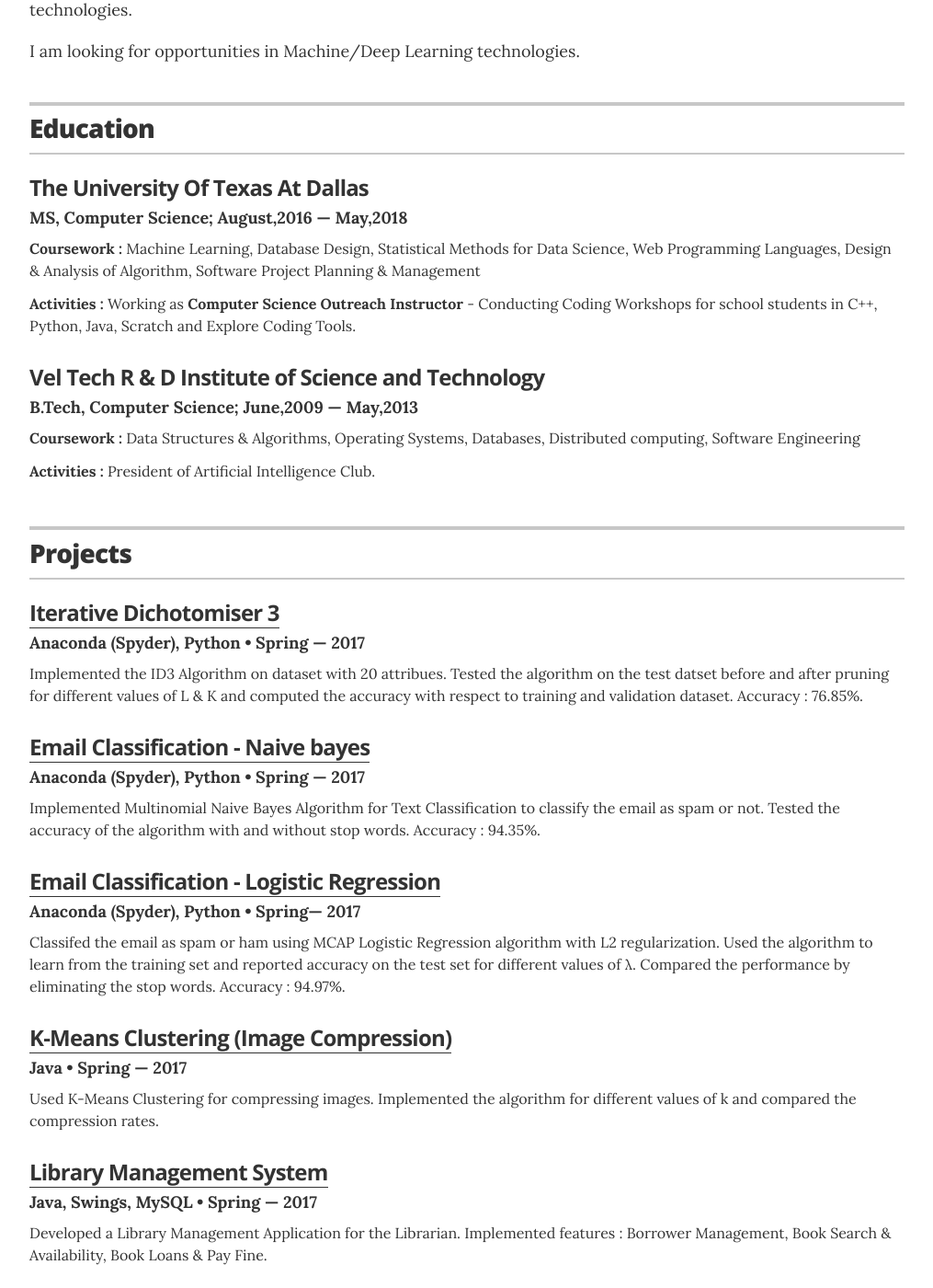
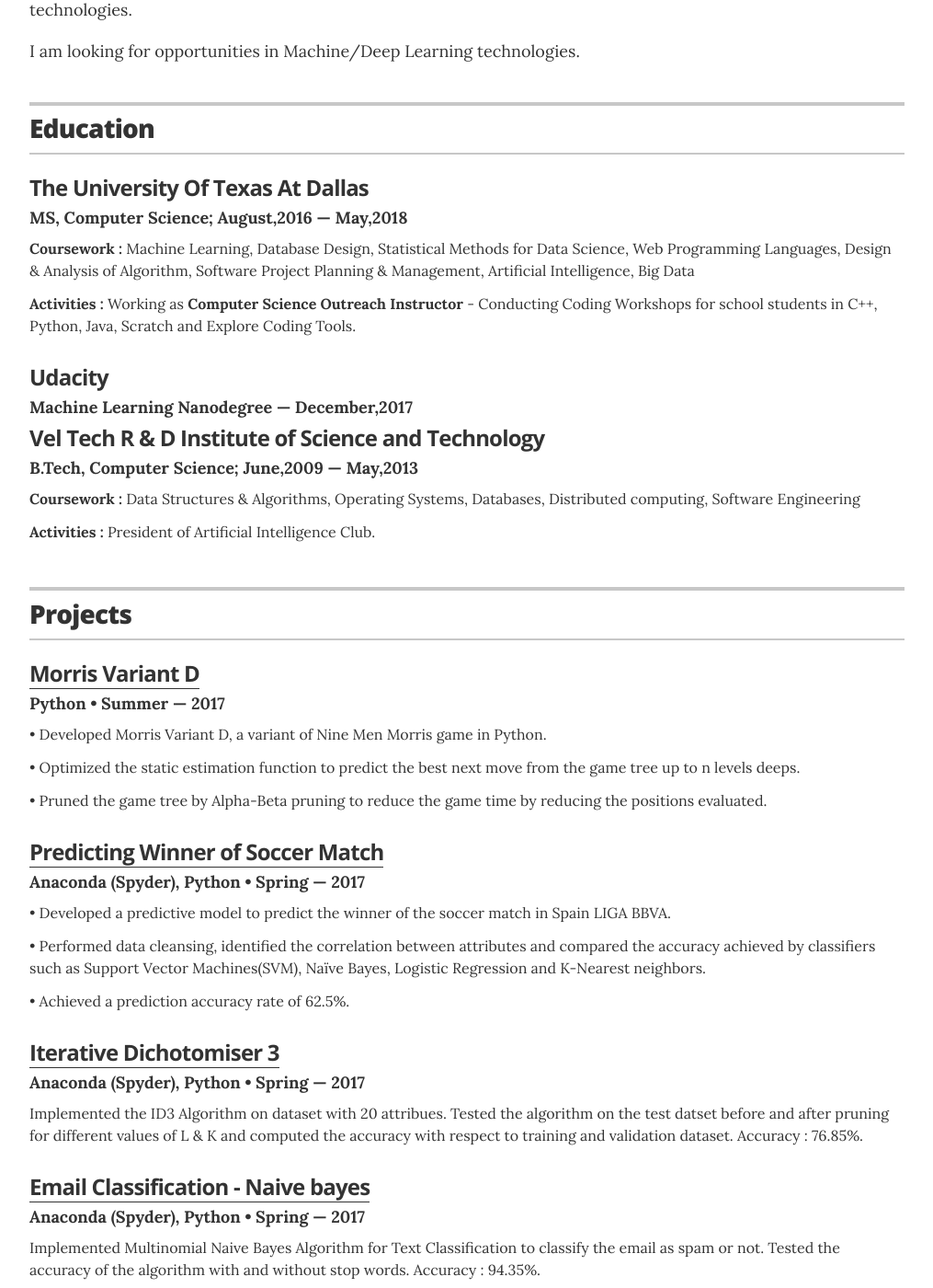
Before and after one commit to mohanakrishnavh/mohanakrishnavh.github.io, a Jekyll site: the page index.html, which Jekyll copies as it is, in a window 1280 px wide and 1400 px high, scrolled down 428 px. Shown: the whole window at 92% size, without its empty margins (132-1147 px from the left). Built offline with Jekyll 4.4.1, drawn with Linux system fonts in a browser that asks for light colours; some of the changed text lies outside the part shown.

Commit message:
Update index.html

```diff
--- a/index.html
+++ b/index.html
@@ -124,9 +124,14 @@
           <h4 class="resume-item-details" itemprop="description">MS, Computer Science; August,2016 &mdash; May,2018</h4>
 
 
-       <p class="resume-item-copy"><b>Coursework :</b> Machine Learning, Database Design, Statistical Methods for Data Science, Web Programming Languages, Design & Analysis of Algorithm, Software Project Planning & Management</p>
+       <p class="resume-item-copy"><b>Coursework :</b> Machine Learning, Database Design, Statistical Methods for Data Science, Web Programming Languages, Design & Analysis of Algorithm, Software Project Planning & Management, Artificial Intelligence, Big Data</p>
 	     <p class="resume-item-copy"><b>Activities :</b> Working as <b>Computer Science Outreach Instructor</b> - Conducting Coding Workshops for school students in C++, Python, Java, Scratch and Explore Coding Tools.</p>
 	      </div>
+
+        <div class="resume-item" itemscope itemprop="alumniOf" itemtype="http://schema.org/CollegeOrUniversity">
+          <h3 class="resume-item-title" itemprop="name">Udacity</h3>
+          <h4 class="resume-item-details" itemprop="description">Machine Learning Nanodegree &mdash; December,2017</h4>
+
 
 		<div class="resume-item" itemscope itemprop="alumniOf" itemtype="http://schema.org/CollegeOrUniversity">
           <h3 class="resume-item-title" itemprop="name">Vel Tech R & D Institute of Science and Technology</h3>
@@ -148,6 +153,23 @@
         <header class="section-header">
           <h2>Projects</h2>
         </header>
+
+        <div class="resume-item">
+          <h3 class="resume-item-title"><a href="https://github.com/mohanakrishnavh/Morris-Variant-D">Morris Variant D</a></h3>
+          <h4 class="resume-item-details"> Python &bull; Summer &mdash; 2017</h4>
+          <p class="resume-item-copy"> • Developed Morris Variant D, a variant of Nine Men Morris game in Python. </p>
+          <p class="resume-item-copy"> • Optimized the static estimation function to predict the best next move from the game tree up to n levels deeps. </p>
+          <p class="resume-item-copy"> • Pruned the game tree by Alpha-Beta pruning to reduce the game time by reducing the positions evaluated. </p>
+
+        </div>
+
+        <div class="resume-item">
+          <h3 class="resume-item-title"><a href="https://github.com/mohanakrishnavh/Soccer-Match-Prediction">Predicting Winner of Soccer Match</a></h3>
+          <h4 class="resume-item-details">Anaconda (Spyder), Python   &bull; Spring &mdash; 2017</h4>
+          <p class="resume-item-copy"> • Developed a predictive model to predict the winner of the soccer match in Spain LIGA BBVA. </p>
+          <p class="resume-item-copy"> • Performed data cleansing, identified the correlation between attributes and compared the accuracy achieved by classifiers such as Support Vector Machines(SVM), Naïve Bayes, Logistic Regression and K-Nearest neighbors. </p>
+          <p class="resume-item-copy"> • Achieved a prediction accuracy rate of 62.5%. </p>
+       </div>
 
         <div class="resume-item">
           <h3 class="resume-item-title"><a href="https://github.com/mohanakrishnavh/ID3">Iterative Dichotomiser 3</a></h3>
@@ -187,15 +209,6 @@
         </div>
 
 
-		 <div class="resume-item">
-          <h3 class="resume-item-title"><a href="https://github.com/mohanakrishnavh/AuctionSoftware-Andorid-App">Auction Software - Android App</a></h3>
-          <h4 class="resume-item-details"> Android, SQLite &bull; Spring &mdash; 2017</h4>
-          <p class="resume-item-copy">  Developed an Android App for an Auction System. Implemented features : Buyer/Seller Registration, Login, Homepage, Product Insertion/Deletion.
-
-</p>
-        </div>
-
-
 		  <div class="resume-item">
           <h3 class="resume-item-title"><a href="https://github.com/mohanakrishnavh/BiddingWebApplication">Bidding Web Application</a></h3>
           <h4 class="resume-item-details">Java, JSP, MySQL, Bootstrap, Hibernate, oAuth, RESTful Web Services   &bull; Fall &mdash; 2016</h4>
@@ -217,13 +230,7 @@
 
 </p>  </div>
 
-		  <div class="resume-item">
-          <h3 class="resume-item-title"><a href="https://github.com/mohanakrishnavh/Soccer-Match-Prediction">Predicting Winner of Soccer Match</a></h3>
-          <h4 class="resume-item-details">Anaconda (Spyder), Python   &bull; Spring &mdash; 2017</h4>
-          <p class="resume-item-copy">  Predicted the most probable winner given two teams using the different attributes of the game. Implemented Support Vector Machines(SVM), Naïve Bayes, Logistic Regression and K-Nearest Neighbor Algorithms. Accuracy: 62.5%
-</p>  </div>
-
-		  <div class="resume-item">
+      <div class="resume-item">
           <h3 class="resume-item-title"><a href="https://github.com/mohanakrishnavh/DavisBase">DavisBase - Database File & Indexing </a></h3>
           <h4 class="resume-item-details">Java   &bull; Spring &mdash; 2017</h4>
           <p class="resume-item-copy">  Created rudimentary database engine that is loosely based on a hybrid between MySQL and SQLite called DavisBase. Implemented a file-per-table approach to physical storage and each table file will be subdivided into logical sections of fixed equal size call pages (512 bytes).
```
Also changed, not shown: other parts of index.html (+1 -1 lines).
